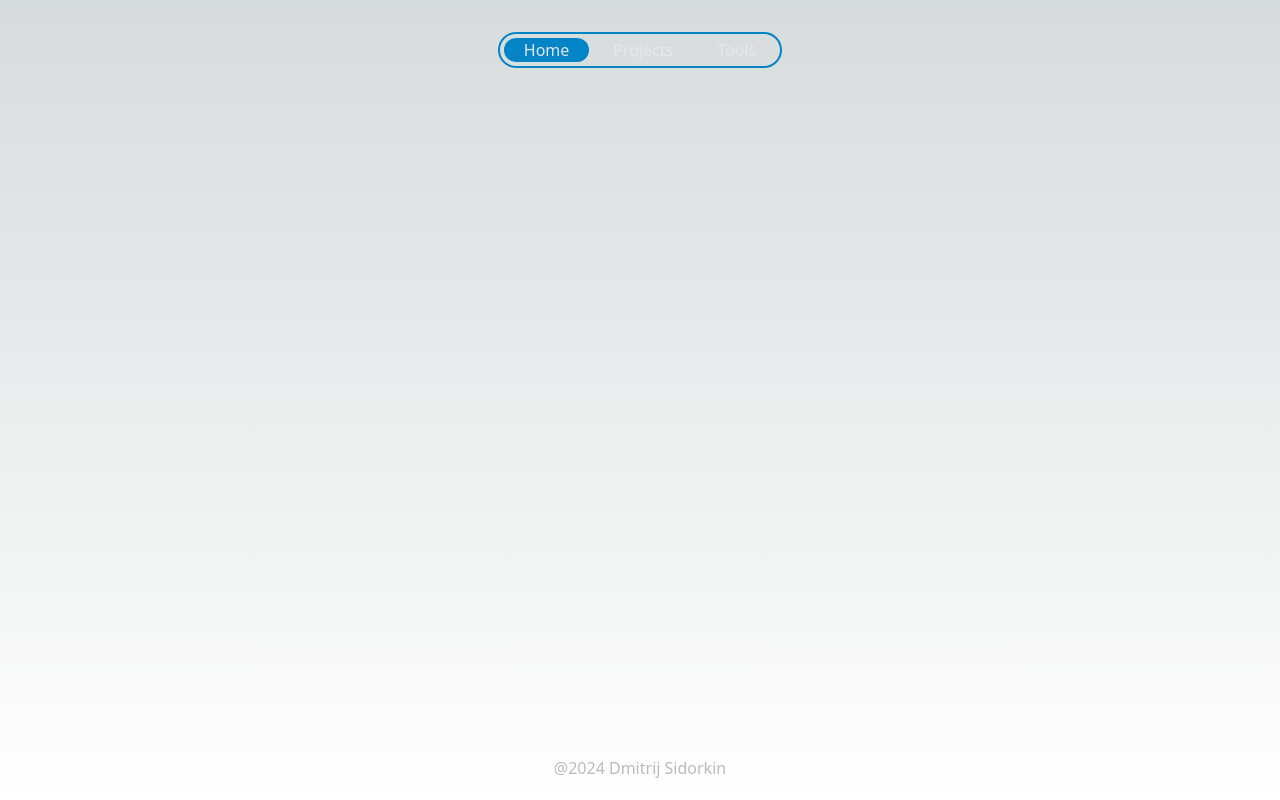
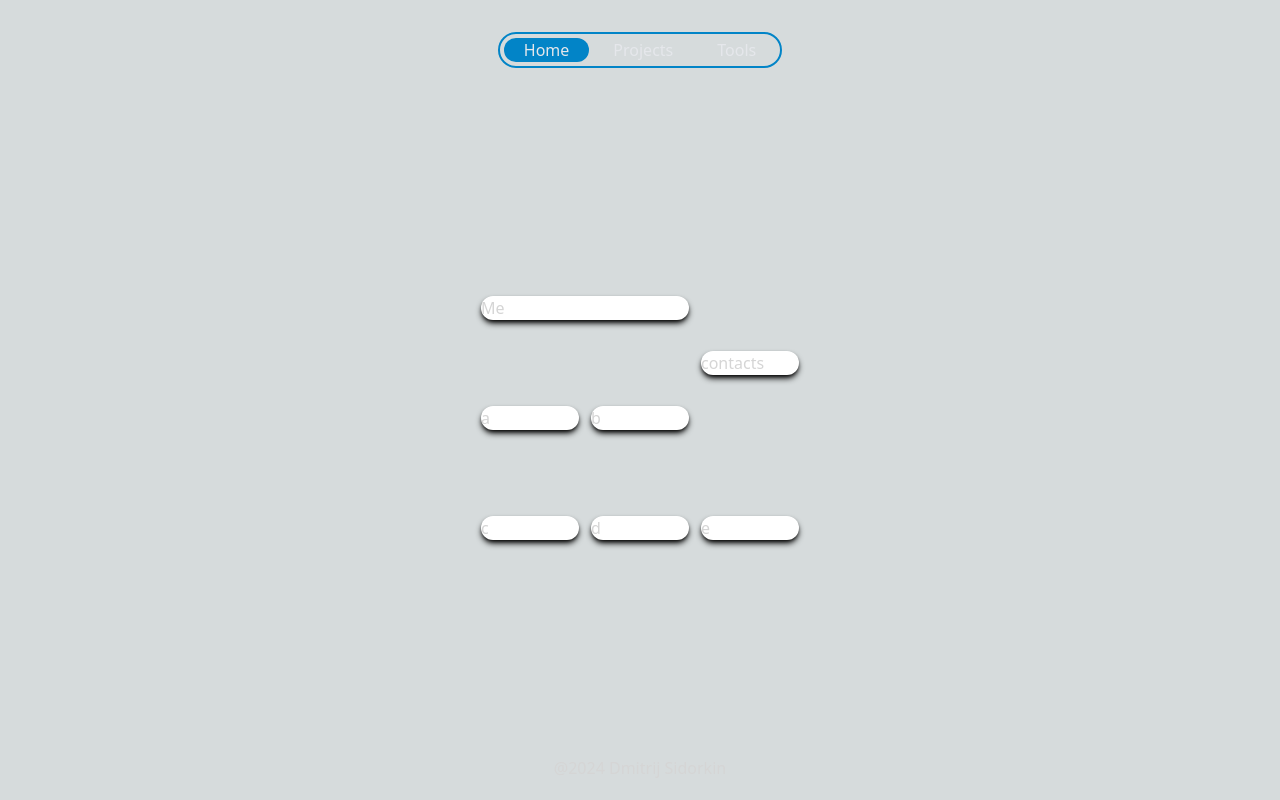
Before and after one commit to DmitrijSidorkin/Portfolio, a Next.js app: page / in a window 1280 px wide. Built offline with nearby package versions, Linux system fonts and the light colour scheme.

Commit message:
Add basic MenuGrid

```diff
--- a/src/app/globals.css
+++ b/src/app/globals.css
@@ -4,26 +4,19 @@
 
 :root {
   --foreground-rgb: 0, 0, 0;
-  --background-start-rgb: 214, 219, 220;
-  --background-end-rgb: 255, 255, 255;
+  --background-color: rgb(214, 219, 220);
 }
 
 @media (prefers-color-scheme: dark) {
   :root {
     --foreground-rgb: 255, 255, 255;
-    --background-start-rgb: 0, 0, 0;
-    --background-end-rgb: 0, 0, 0;
+    --background-color: rgb(15, 15, 15);
   }
 }
 
 body {
-  color: rgb(187, 187, 187);
-  background: linear-gradient(
-      to bottom,
-      transparent,
-      rgb(var(--background-end-rgb))
-    )
-    rgb(var(--background-start-rgb));
+  color: rgb(213, 213, 213);
+  background: var(--background-color);
 }
 
 @layer utilities {
--- a/src/app/page.tsx
+++ b/src/app/page.tsx
@@ -1,7 +1,10 @@
+import { MenuGrid } from "@/components/MenuGrid/MenuGrid";
 import Image from "next/image";
 
 export default function Home() {
   return (
-    <main className="flex flex-col items-center justify-between p-24"></main>
+    <main className="flex flex-col items-center justify-between p-24">
+      <MenuGrid />
+    </main>
   );
 }
--- a/src/components/MenuCard/MenuCard.tsx
+++ b/src/components/MenuCard/MenuCard.tsx
@@ -1,3 +1,13 @@
-export const MenuCard = () => {
-  return <div className="rounded-xl shadow-md"></div>;
+import React from "react";
+
+type MenuCardProps = {
+  children: React.ReactNode;
 };
+
+export const MenuCard: React.FC<MenuCardProps> = ({ children }) => {
+  return (
+    <div className="rounded-xl shadow-md flex-grow dark:bg-black bg-white dark:shadow-white shadow-black w-full h-full">
+      {children}
+    </div>
+  );
+};
--- /dev/null
+++ b/src/components/MenuGrid/MenuGrid.css
@@ -0,0 +1,15 @@
+.menu-grid {
+  display: table;
+  border-collapse: separate;
+  border-spacing: 10px;
+}
+
+.menu-grid td {
+  width: 100px;
+  height: 100%;
+  box-sizing: border-box;
+}
+
+.menu-grid tr {
+  height: 100px;
+}
--- /dev/null
+++ b/src/components/MenuGrid/MenuGrid.tsx
@@ -0,0 +1,42 @@
+import { MenuCard } from "../MenuCard/MenuCard";
+
+import "./MenuGrid.css";
+
+export const MenuGrid = () => {
+  return (
+    <table className="menu-grid">
+      <tr>
+        <td colSpan={2}>
+          <MenuCard>
+            <p>Me</p>
+          </MenuCard>
+        </td>
+        <td rowSpan={2}>
+          <MenuCard>
+            {" "}
+            <p>contacts</p>
+          </MenuCard>
+        </td>
+      </tr>
+      <tr>
+        <td>
+          <MenuCard>a</MenuCard>
+        </td>
+        <td>
+          <MenuCard>b</MenuCard>
+        </td>
+      </tr>
+      <tr>
+        <td>
+          <MenuCard>c</MenuCard>
+        </td>
+        <td>
+          <MenuCard>d</MenuCard>
+        </td>
+        <td>
+          <MenuCard>e</MenuCard>
+        </td>
+      </tr>
+    </table>
+  );
+};
--- a/src/components/NavBar/NavBar.tsx
+++ b/src/components/NavBar/NavBar.tsx
@@ -13,11 +13,11 @@
   const pathname = usePathname();
   console.log(pathname);
   const linkClass =
-    "hover:bg-sky-800 px-5 rounded-full select-none text-gray-200";
+    "hover:bg-sky-800 px-5 py-1 rounded-full select-none text-gray-200 align-middle leading-none";
 
   return (
     <nav className="w-full flex justify-center py-8">
-      <div className="flex px-1 py-1 gap-1 border-2 border-sky-600 w-fit rounded-full ">
+      <div className="flex px-1 py-1 gap-1 border-2 border-sky-600 w-fit rounded-full">
         {links.map((link, index) => {
           return (
             <Link
```
